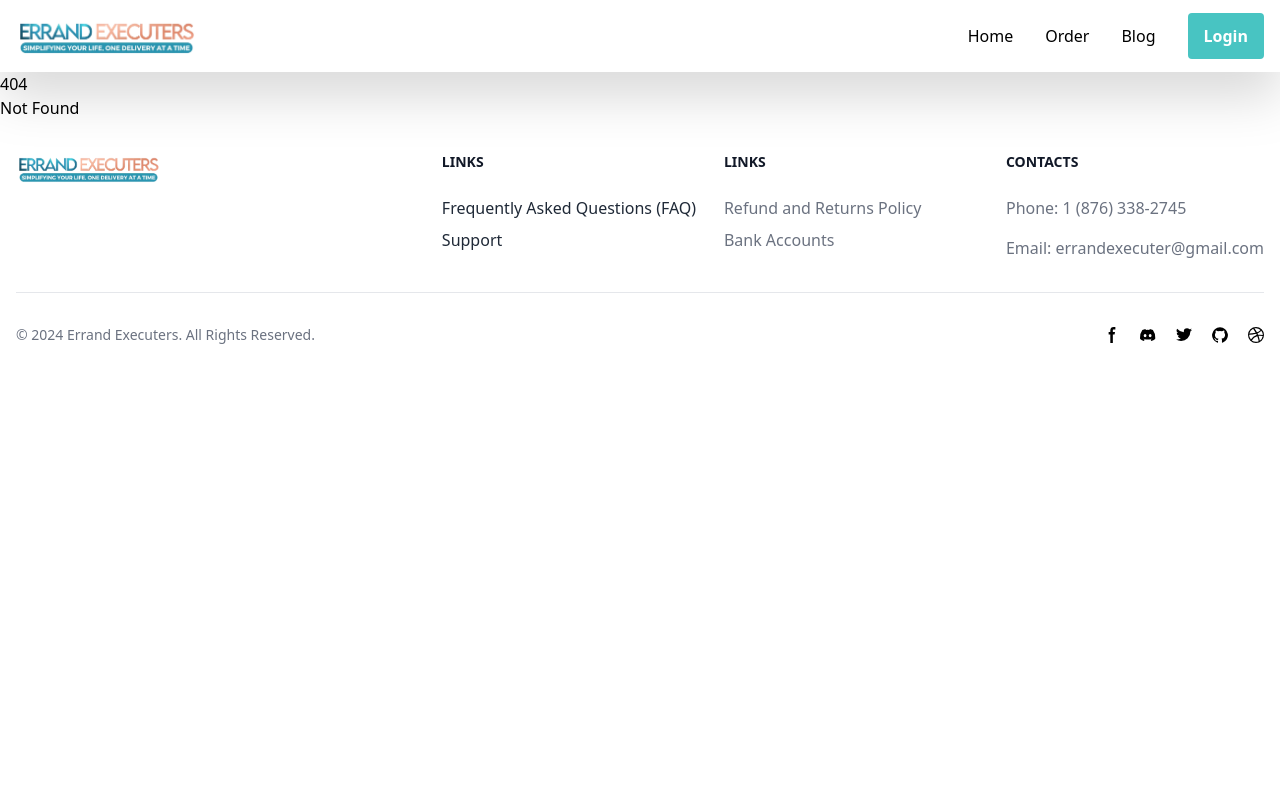
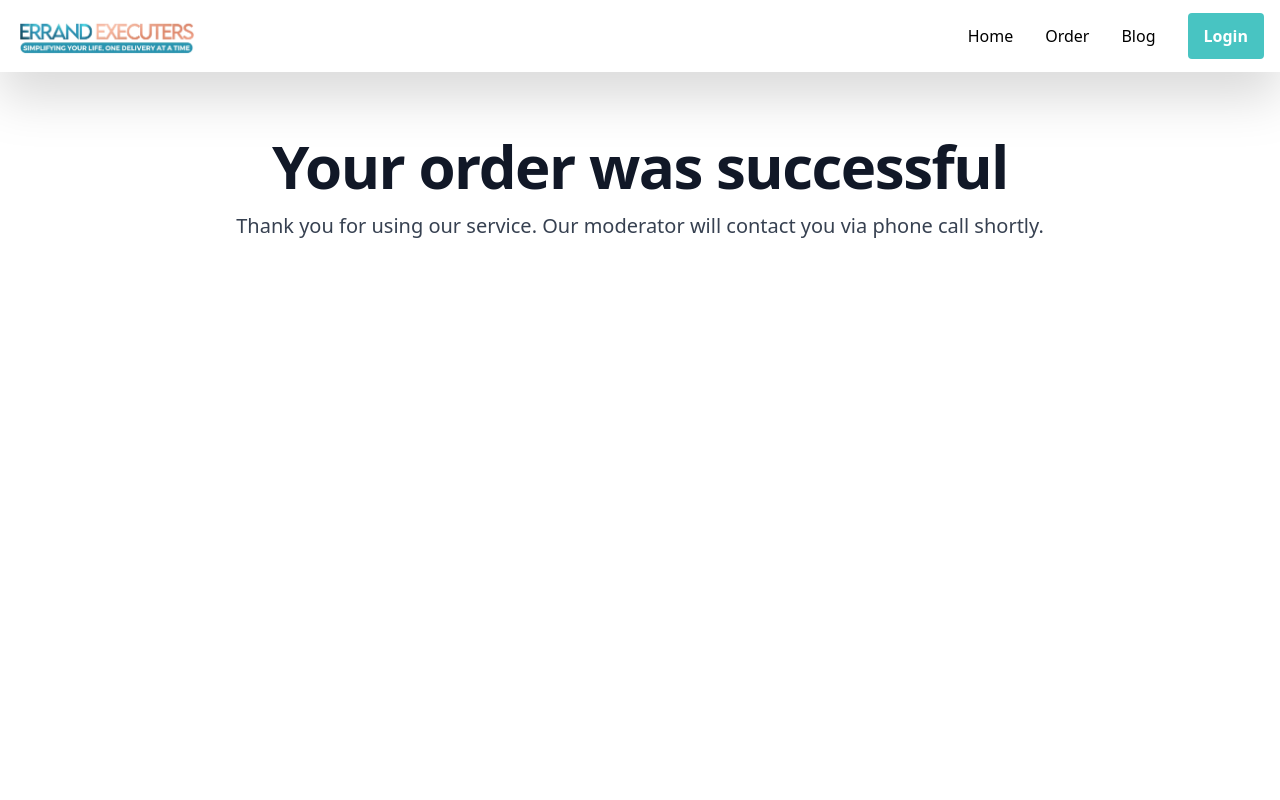
Before and after one commit to Shaneika1/customer, a SvelteKit app: page /guestSuccess in a window 1280 px wide. Before the commit this address had no page. Shown: the top 800 px of the page. Built offline with nearby package versions, Linux system fonts and the light colour scheme.

Commit message:
order complete message

```diff
--- a/src/routes/guestOrder/+page.svelte
+++ b/src/routes/guestOrder/+page.svelte
@@ -86,11 +86,15 @@
                     day,
                     time,
                     budget,
+                    items,
                     status: "Waiting for payment",
                     orderId,
                 })
                 .then((res) => {
-                    swal.fire("Success", "Order has been placed", "success");
+                    swal.fire("Success", "Order has been placed", "success").then(res => {
+                        window.location.href = '/guestSuccess'
+                    });
+
                 });
         } else {
             const params = new URLSearchParams();
--- /dev/null
+++ b/src/routes/guestSuccess/+page.svelte
@@ -0,0 +1,14 @@
+<section class="guest-order-section bg-center bg-no-repeat">
+    <div class="px-4 mx-auto text-center py-24 lg:py-16">
+    <h1
+        class="mb-4 text-4xl font-extrabold tracking-tight leading-none text-gray-900 md:text-5xl lg:text-6xl header"
+    >
+        Your order was successful
+    </h1>
+    <p
+        class="mb-8 text-lg font-normal text-gray-700 lg:text-xl sm:px-16 lg:px-48 normal-text"
+    >
+        Thank you for using our service. Our moderator will contact you via phone call shortly.
+    </p>
+</div>
+</section>
```
